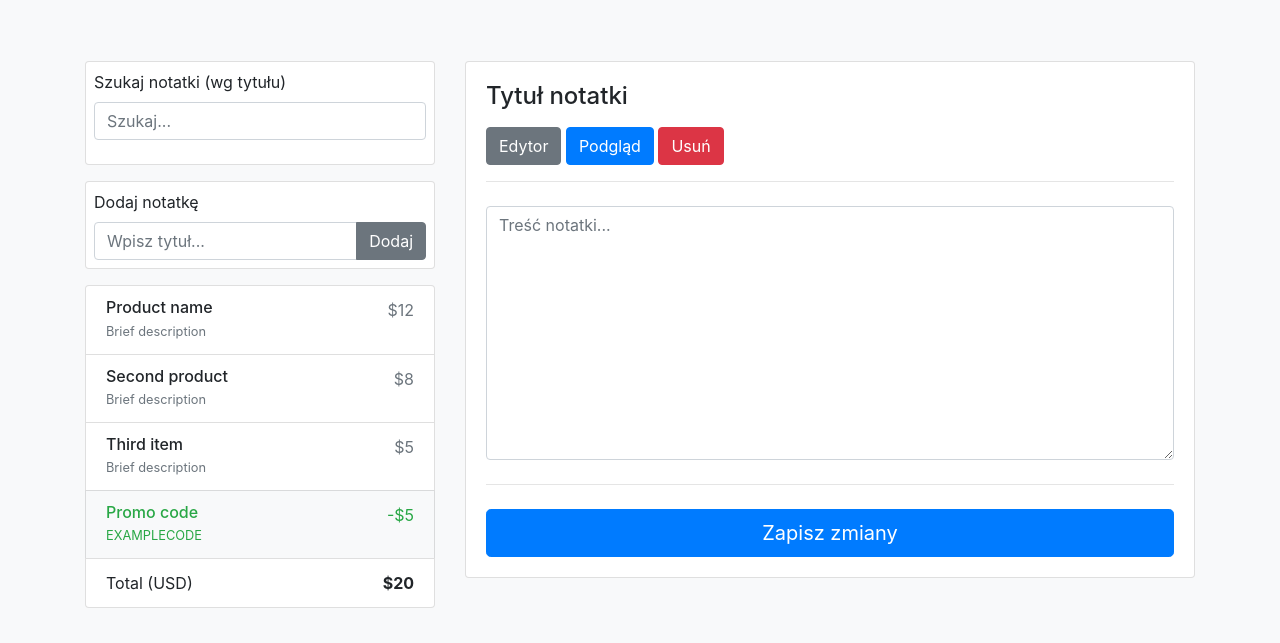
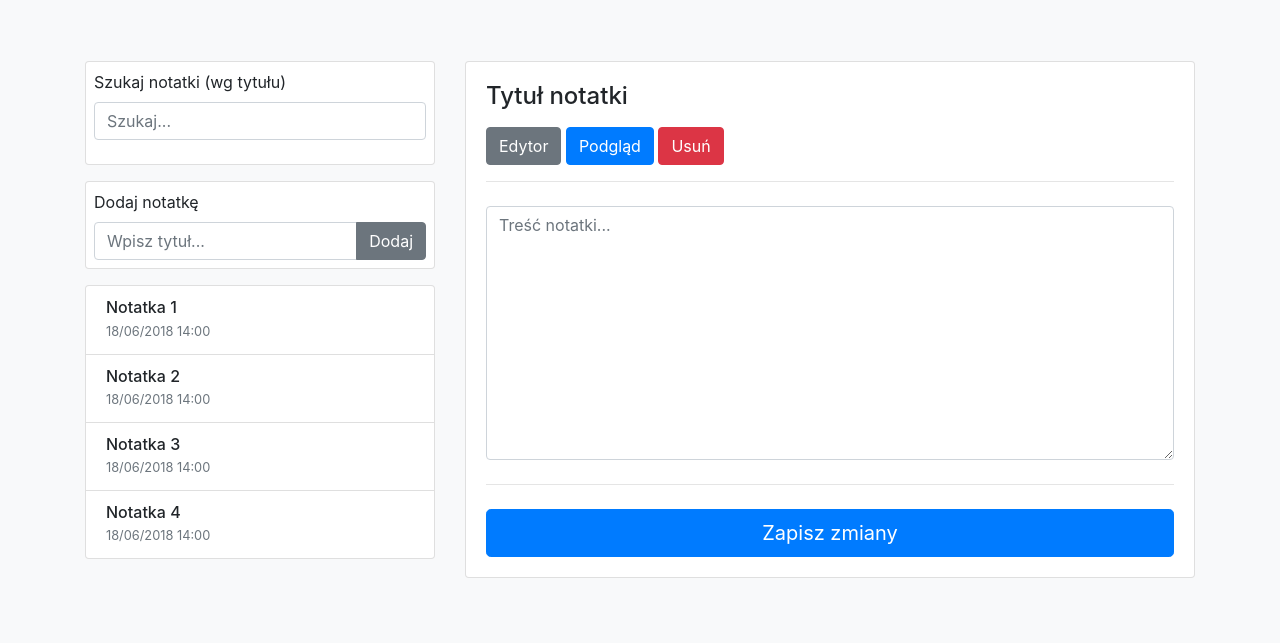
Before and after one commit to Jacek91/notesApplication, a website built with webpack: page src/index.html in a window 1280 px wide. Shown: the part 157-800 px from the top of the page. Built offline with nearby package versions, Linux system fonts and the light colour scheme.

Commit message:
add functionalities to  display and search notes

```diff
--- a/src/index.html
+++ b/src/index.html
@@ -14,7 +14,8 @@
    <div class="container">
       <div class="py-5 text-center">
          <h2>Checkout form</h2>
-         <p class="lead">Below is an example form built entirely with Bootstrap's form controls. Each required form group has a validation
+         <p class="lead">Below is an example form built entirely with Bootstrap's form controls. Each required form
+            group has a validation
             state that can be triggered by attempting to submit the form without completing it.</p>
       </div>
 
@@ -38,40 +39,7 @@
                </div>
             </form>
 
-            <ul class="list-group mb-3">
-               <li class="list-group-item d-flex justify-content-between lh-condensed">
-                  <div>
-                     <h6 class="my-0">Product name</h6>
-                     <small class="text-muted">Brief description</small>
-                  </div>
-                  <span class="text-muted">$12</span>
-               </li>
-               <li class="list-group-item d-flex justify-content-between lh-condensed">
-                  <div>
-                     <h6 class="my-0">Second product</h6>
-                     <small class="text-muted">Brief description</small>
-                  </div>
-                  <span class="text-muted">$8</span>
-               </li>
-               <li class="list-group-item d-flex justify-content-between lh-condensed">
-                  <div>
-                     <h6 class="my-0">Third item</h6>
-                     <small class="text-muted">Brief description</small>
-                  </div>
-                  <span class="text-muted">$5</span>
-               </li>
-               <li class="list-group-item d-flex justify-content-between bg-light">
-                  <div class="text-success">
-                     <h6 class="my-0">Promo code</h6>
-                     <small>EXAMPLECODE</small>
-                  </div>
-                  <span class="text-success">-$5</span>
-               </li>
-               <li class="list-group-item d-flex justify-content-between">
-                  <span>Total (USD)</span>
-                  <strong>$20</strong>
-               </li>
-            </ul>
+            <ul id="notes-list" class="list-group mb-3"></ul>
          </div>
 
          <div class="col-md-8">
--- a/src/index.js
+++ b/src/index.js
@@ -1,3 +1,2 @@
 import './scss/style.scss';
-
-console.log('works');
+import './js/app';
--- /dev/null
+++ b/src/js/app.js
@@ -0,0 +1,3 @@
+console.log('work');
+
+import './editor/notes-sidebar/index';
--- /dev/null
+++ b/src/js/editor/notes-sidebar/add-box.js
@@ -0,0 +1 @@
+//add box
--- /dev/null
+++ b/src/js/editor/notes-sidebar/index.js
@@ -0,0 +1,47 @@
+import {
+   normalizeText
+} from '../../utilities';
+import * as searchBox from './search-box';
+
+const notesListEl = document.querySelector('#notes-list');
+
+const notesList = [{
+      title: 'Notatka 1',
+      lastModified: '18/06/2018 14:00'
+   },
+   {
+      title: 'Notatka 2',
+      lastModified: '18/06/2018 14:00'
+   },
+   {
+      title: 'Notatka 3',
+      lastModified: '18/06/2018 14:00'
+   },
+   {
+      title: 'Notatka 4',
+      lastModified: '18/06/2018 14:00'
+   }
+];
+
+const generateNotesList = () => {
+   const generateNoteHTML = note => {
+      return `<li class="list-group-item d-flex justify-content-between lh-condensed">
+         <div>
+            <h6 class="my-0">${note.title}</h6>
+            <small class="text-muted">${note.lastModified}</small>
+         </div>
+      </li>`;
+   };
+
+   const html = notesList
+      .filter(note =>
+         normalizeText(note.title).includes(normalizeText(searchBox.getSearchPhrase()))
+      )
+      .map(note => generateNoteHTML(note))
+      .join('');
+
+   notesListEl.innerHTML = html;
+};
+
+generateNotesList();
+searchBox.init(() => generateNotesList());
--- /dev/null
+++ b/src/js/editor/notes-sidebar/search-box.js
@@ -0,0 +1,14 @@
+const searchBoxInput = document.querySelector('#note-search-input');
+let searchPhrase = '';
+
+export function getSearchPhrase() {
+   return searchPhrase;
+}
+
+export function init(onChangeCallback) {
+   searchBoxInput.addEventListener('input', function () {
+      searchPhrase = this.value;
+
+      onChangeCallback();
+   });
+}
--- a/src/js/main.js
+++ b/src/js/main.js
@@ -1 +1 @@
-console.log('works');
+console.log('work');
--- /dev/null
+++ b/src/js/utilities.js
@@ -0,0 +1,4 @@
+export function normalizeText(text) {
+
+   return text.trim().toLowerCase();
+}
```
Also changed, not shown: package.json (+6 -8 lines), webpack.config.js (+12 -9 lines), .babelrc, src/scss/style.scss (line endings or trailing spaces), src/scss/vendor.scss (line endings or trailing spaces), 2 other files.
